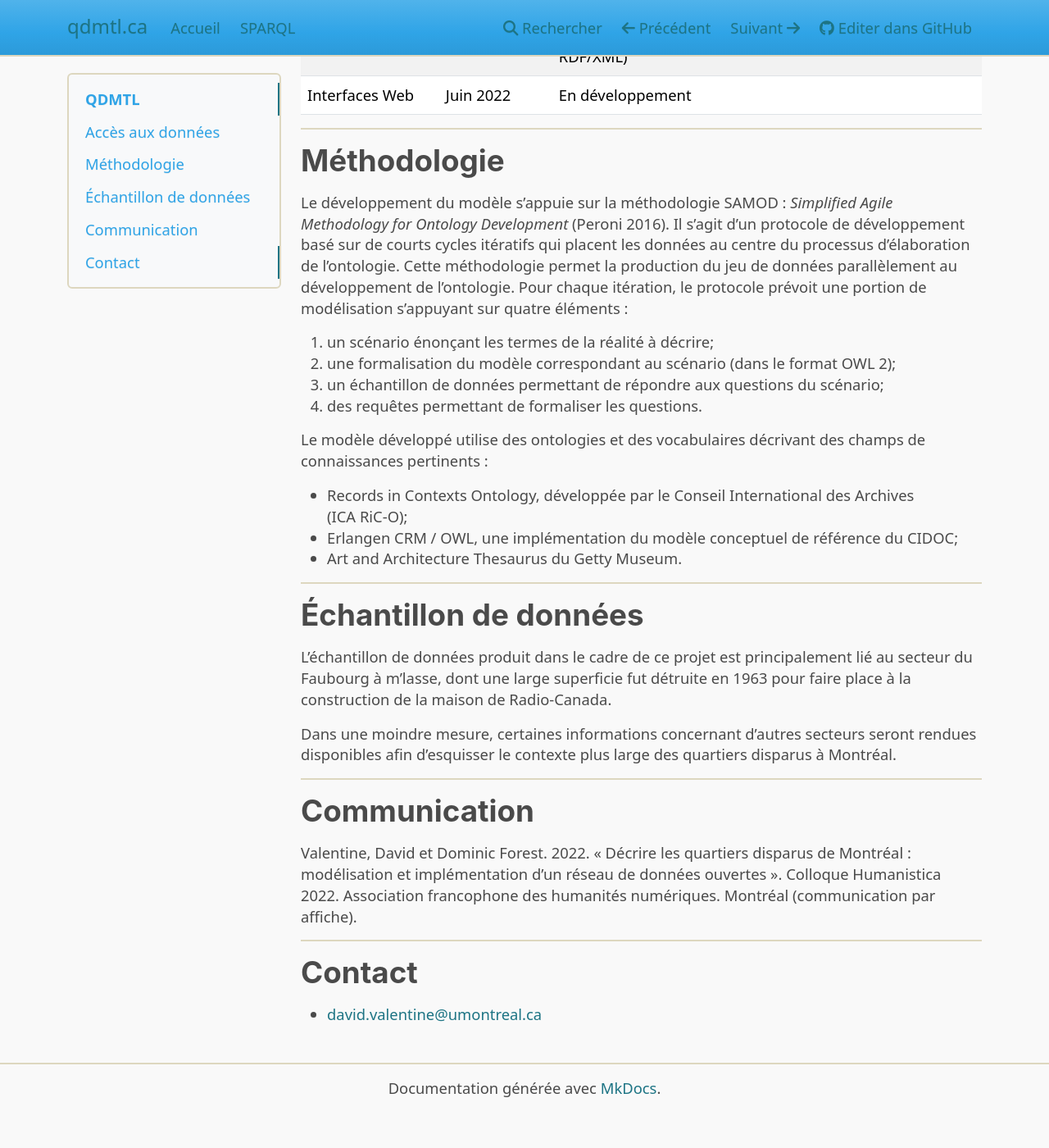
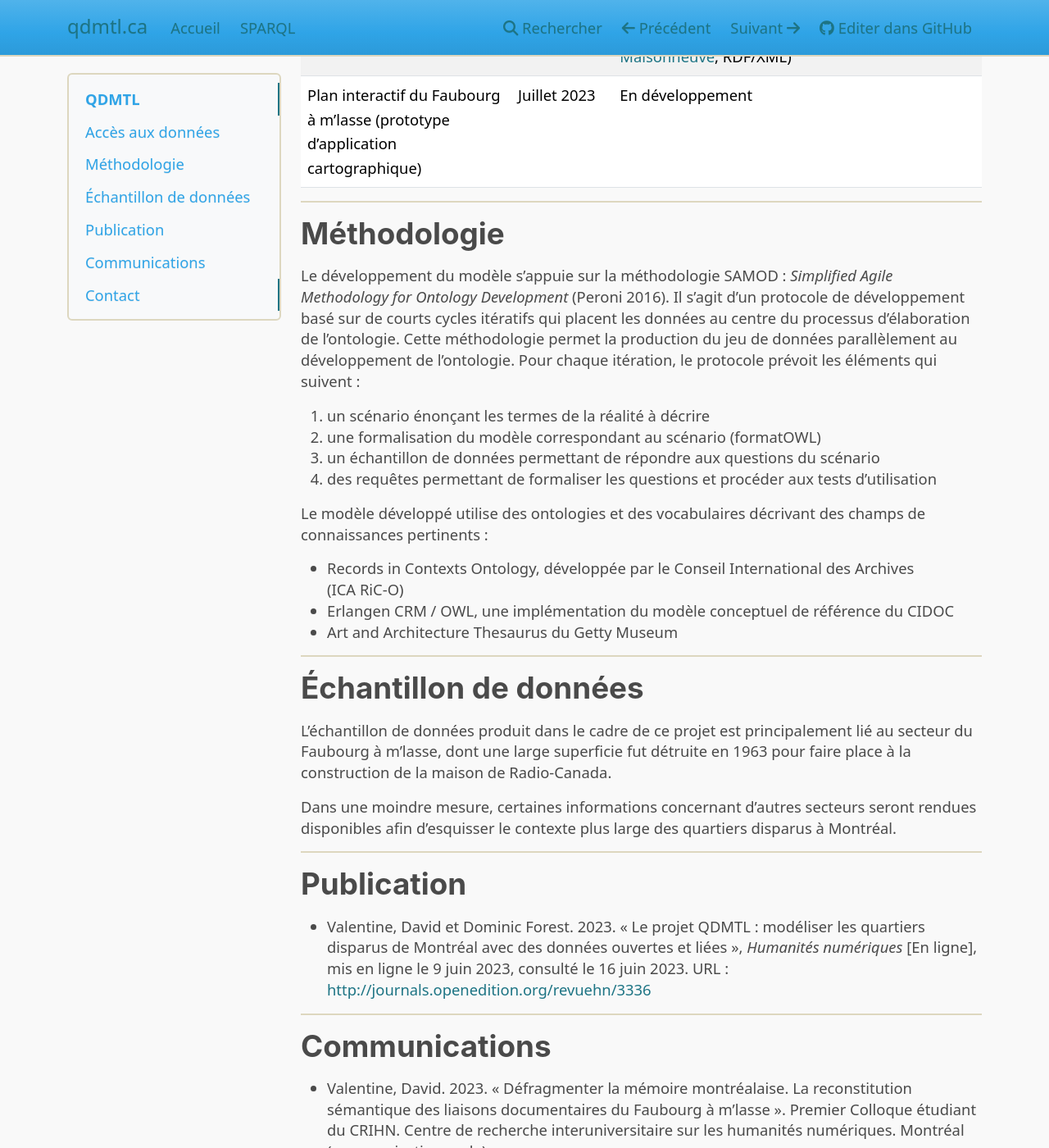
Before and after one commit to qdmtl/qdmtl-www, an MkDocs documentation site: the page built from docs/index.md, in a window 1280 px wide and 1400 px high, scrolled down 1462 px. Shown: the whole window at 82% size. Built offline with MkDocs 1.6.1, drawn with Linux system fonts in a browser that asks for light colours; nearby versions of some CDN libraries; before the commit the page ends 2818 px from its top, so only the background shows below that; some of the changed text lies outside the part shown.

Commit message:
Mise à jour pour publication HN7

```diff
--- a/docs/index.md
+++ b/docs/index.md
@@ -41,22 +41,22 @@ Pour en savoir plus, cliquez sur le bouton ci-dessous :
 | Point d’accès SPARQL | Semaine du 2 mai 2022 | Opérationnel |
 | Sérialisations | Semaine du 2 mai 2022 | RDF/XML avec les clauses SPARQL `CONSTRUCT` et `DESCRIBE`<br/>RDF/XML avec le graphe `http://data.qdmtl.ca`
 | URI déréférençables | Semaine du 9 mai 2022 | Entités de [http://data.qdmtl.ca/](http://data.qdmtl.ca/) (exemple : [http://data.qdmtl.ca/Batiment/1065-1105-Maisonneuve](http://data.qdmtl.ca/Batiment/1065-1105-Maisonneuve), RDF/XML) |
-| Interfaces Web | Juin 2022 | En développement |
+| Plan interactif du Faubourg à m’lasse (prototype d’application cartographique) | Juillet 2023 | En développement |
 
 ## Méthodologie
 
-Le développement du modèle s’appuie sur la méthodologie SAMOD : *Simplified Agile Methodology for Ontology Development* (Peroni 2016). Il s’agit d’un protocole de développement basé sur de courts cycles itératifs qui placent les données au centre du processus d’élaboration de l’ontologie. Cette méthodologie permet la production du jeu de données parallèlement au développement de l’ontologie. Pour chaque itération, le protocole prévoit une portion de modélisation s’appuyant sur quatre éléments :
+Le développement du modèle s’appuie sur la méthodologie SAMOD : *Simplified Agile Methodology for Ontology Development* (Peroni 2016). Il s’agit d’un protocole de développement basé sur de courts cycles itératifs qui placent les données au centre du processus d’élaboration de l’ontologie. Cette méthodologie permet la production du jeu de données parallèlement au développement de l’ontologie. Pour chaque itération, le protocole prévoit les éléments qui suivent :
 
-1. un scénario énonçant les termes de la réalité à décrire;
-1. une formalisation du modèle correspondant au scénario (dans le format OWL 2);
-1. un échantillon de données permettant de répondre aux questions du scénario;
-1. des requêtes permettant de formaliser les questions.
+1. un scénario énonçant les termes de la réalité à décrire
+1. une formalisation du modèle correspondant au scénario (formatOWL)
+1. un échantillon de données permettant de répondre aux questions du scénario
+1. des requêtes permettant de formaliser les questions et procéder aux tests d’utilisation
 
 Le modèle développé utilise des ontologies et des vocabulaires décrivant des champs de connaissances pertinents :
 
-- Records in Contexts Ontology, développée par le Conseil International des Archives (ICA&#160;RiC&#8209;O);
-- Erlangen CRM / OWL, une implémentation du modèle conceptuel de référence du CIDOC;
-- Art and Architecture Thesaurus du Getty Museum.
+- Records in Contexts Ontology, développée par le Conseil International des Archives (ICA&#160;RiC&#8209;O)
+- Erlangen CRM / OWL, une implémentation du modèle conceptuel de référence du CIDOC
+- Art and Architecture Thesaurus du Getty Museum
 
 ## Échantillon de données
 
@@ -64,9 +64,14 @@ L’échantillon de données produit dans le cadre de ce projet est principaleme
 
 Dans une moindre mesure, certaines informations concernant d’autres secteurs seront rendues disponibles afin d’esquisser le contexte plus large des quartiers disparus à Montréal.
 
-## Communication
+## Publication
 
-Valentine, David et Dominic Forest. 2022. « Décrire les quartiers disparus de Montréal : modélisation et implémentation d’un réseau de données ouvertes ». Colloque Humanistica 2022. Association francophone des humanités numériques. Montréal (communication par affiche).
+- Valentine, David et Dominic Forest. 2023. « Le projet QDMTL : modéliser les quartiers disparus de Montréal avec des données ouvertes et liées », *Humanités numériques* [En ligne], mis en ligne le 9 juin 2023, consulté le 16 juin 2023. URL : [http://journals.openedition.org/revuehn/3336](http://journals.openedition.org/revuehn/3336)
+
+## Communications
+
+- Valentine, David. 2023. « Défragmenter la mémoire montréalaise. La reconstitution sémantique des liaisons documentaires du Faubourg à m’lasse ». Premier Colloque étudiant du CRIHN. Centre de recherche interuniversitaire sur les humanités numériques. Montréal (communication orale).
+- Valentine, David et Dominic Forest. 2022. « Décrire les quartiers disparus de Montréal : modélisation et implémentation d’un réseau de données ouvertes ». Colloque Humanistica 2022. Association francophone des humanités numériques. Montréal (communication par affiche).
 <!--
 ---
 
```
Also changed, not shown: other parts of docs/index.md (+6 -6 lines).
